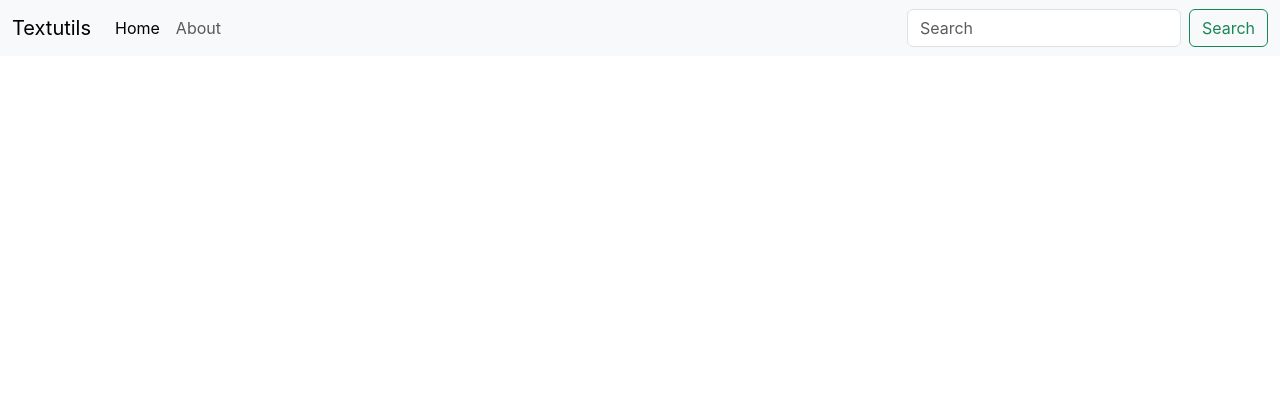
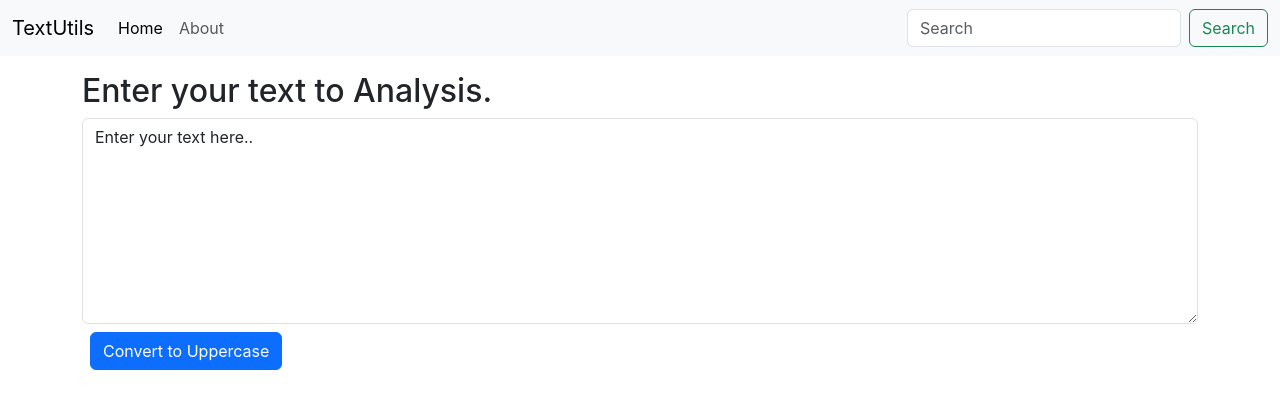
Before and after one commit to jaykishor-chauhan/React-Js, a React (Create React App) app: page / in a window 1280 px wide. Shown: the top 408 px of the page. Built offline with nearby package versions, Linux system fonts and the light colour scheme.

Commit message:
commit first

```diff
--- a/package.json
+++ b/package.json
@@ -32,5 +32,8 @@
       "last 1 firefox version",
       "last 1 safari version"
     ]
+  },
+  "devDependencies": {
+    "@babel/plugin-proposal-private-property-in-object": "^7.21.11"
   }
 }
--- a/src/App.js
+++ b/src/App.js
@@ -1,28 +1,11 @@
-
+import Navbar from "./components/Navbar";
+import TextBox from "./components/TextBox";
 function App() {
   return (
-    <nav className="navbar navbar-expand-lg bg-body-tertiary">
-      <div className="container-fluid">
-        <a className="navbar-brand" href="/">Textutils</a>
-        <button className="navbar-toggler" type="button" data-bs-toggle="collapse" data-bs-target="#navbarSupportedContent" aria-controls="navbarSupportedContent" aria-expanded="false" aria-label="Toggle navigation">
-          <span className="navbar-toggler-icon"></span>
-        </button>
-        <div className="collapse navbar-collapse" id="navbarSupportedContent">
-          <ul className="navbar-nav me-auto mb-2 mb-lg-0">
-            <li className="nav-item">
-              <a className="nav-link active" aria-current="page" href="/">Home</a>
-            </li>
-            <li className="nav-item">
-              <a className="nav-link" href="/">About</a>
-            </li>
-          </ul>
-          <form className="d-flex" role="search">
-            <input className="form-control me-2" type="search" placeholder="Search" aria-label="Search" />
-            <button className="btn btn-outline-success" type="submit">Search</button>
-          </form>
-        </div>
-      </div>
-    </nav>
+    <>
+    <Navbar title="TextUtils" />
+    <TextBox heading='Enter your text to Analysis.' />
+    </>
   );
 }
 
--- /dev/null
+++ b/src/components/Navbar.js
@@ -0,0 +1,47 @@
+import React from 'react'
+import PropTypes from 'prop-types'
+
+
+export default function Navbar(props) {
+    return (
+        <section>
+            <nav className="navbar navbar-expand-lg bg-body-tertiary">
+                <div className="container-fluid">
+                    <a className="navbar-brand" href="/">{props.title}</a>
+                    <button className="navbar-toggler" type="button" data-bs-toggle="collapse" data-bs-target="#navbarSupportedContent" aria-controls="navbarSupportedContent" aria-expanded="false" aria-label="Toggle navigation">
+                        <span className="navbar-toggler-icon"></span>
+                    </button>
+                    <div className="collapse navbar-collapse" id="navbarSupportedContent">
+                        <ul className="navbar-nav me-auto mb-2 mb-lg-0">
+                            <li className="nav-item">
+                                <a className="nav-link active" aria-current="page" href="/">Home</a>
+                            </li>
+                            <li className="nav-item">
+                                <a className="nav-link" href="/">About</a>
+                            </li>
+                        </ul>
+                        <form className="d-flex" role="search">
+                            <input className="form-control me-2" type="search" placeholder="Search" aria-label="Search" />
+                            <button className="btn btn-outline-success" type="submit">Search</button>
+                        </form>
+                    </div>
+                </div>
+            </nav>
+        </section>
+    )
+}
+
+
+
+
+
+// propTypes properties
+
+Navbar.propTypes = {
+    title: PropTypes.string.isRequired
+};
+
+// Specifies the default values for props:
+Navbar.defaultProps = {
+    title: 'TextUtils'
+};
--- /dev/null
+++ b/src/components/TextBox.js
@@ -0,0 +1,26 @@
+import React from 'react'
+import { useState } from "react"
+
+export default function TextBox(props) {
+
+  const handleOnChange = (evnt)=>{
+    setText(evnt.target.value);
+  }
+
+  const converToUppercase = ()=>{
+    let newText = text.toUpperCase();
+    setText(newText);
+  }
+
+  const [text, setText] = useState('Enter your text here..');
+
+  return (
+    <div>
+      <div className="mb-3 container mt-3">
+        <h2>{props.heading}</h2>
+        <textarea className="form-control" value={text} onChange={handleOnChange} id="textBox" rows="8"></textarea>
+        <button className='btn btn-primary m-2' onClick={converToUppercase}>Convert to Uppercase</button>
+      </div>
+    </div>
+  )
+}
```
Also changed, not shown: 1 other file (tests, documents, lock files or other folders).
